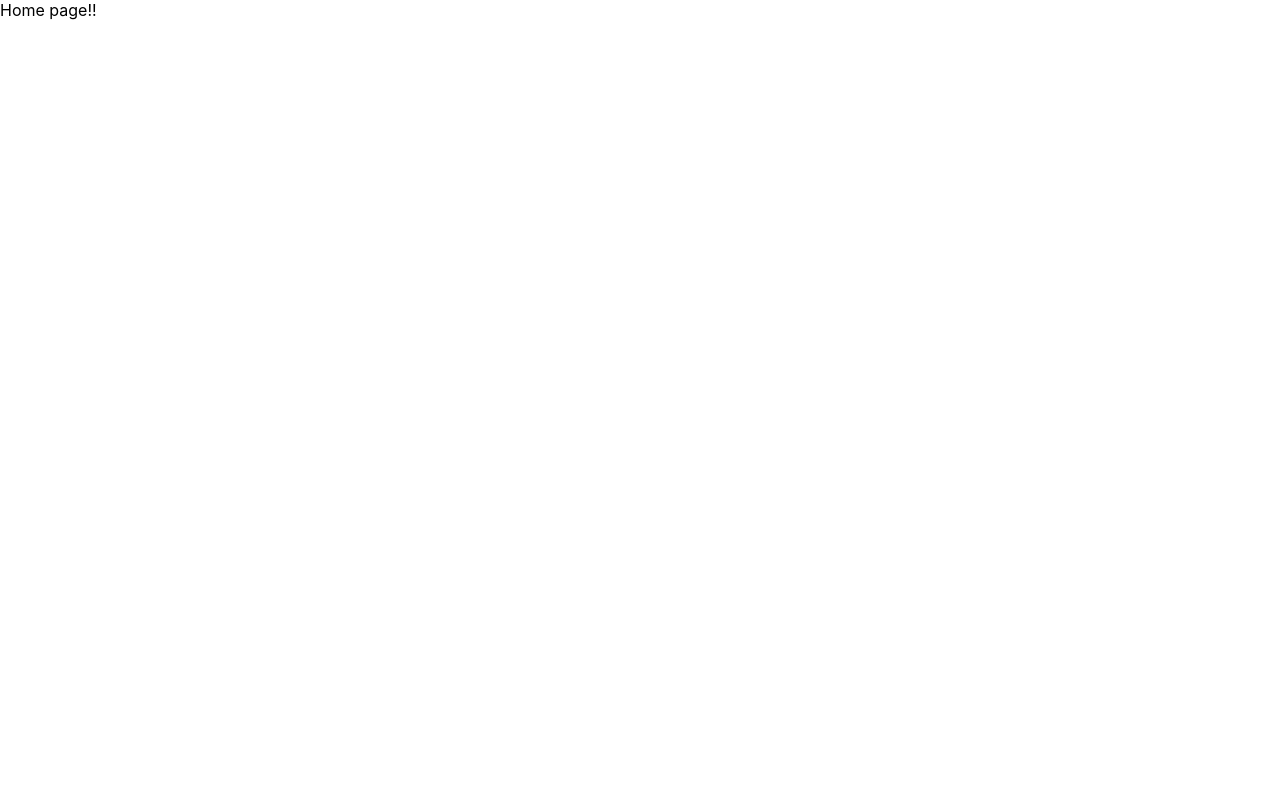
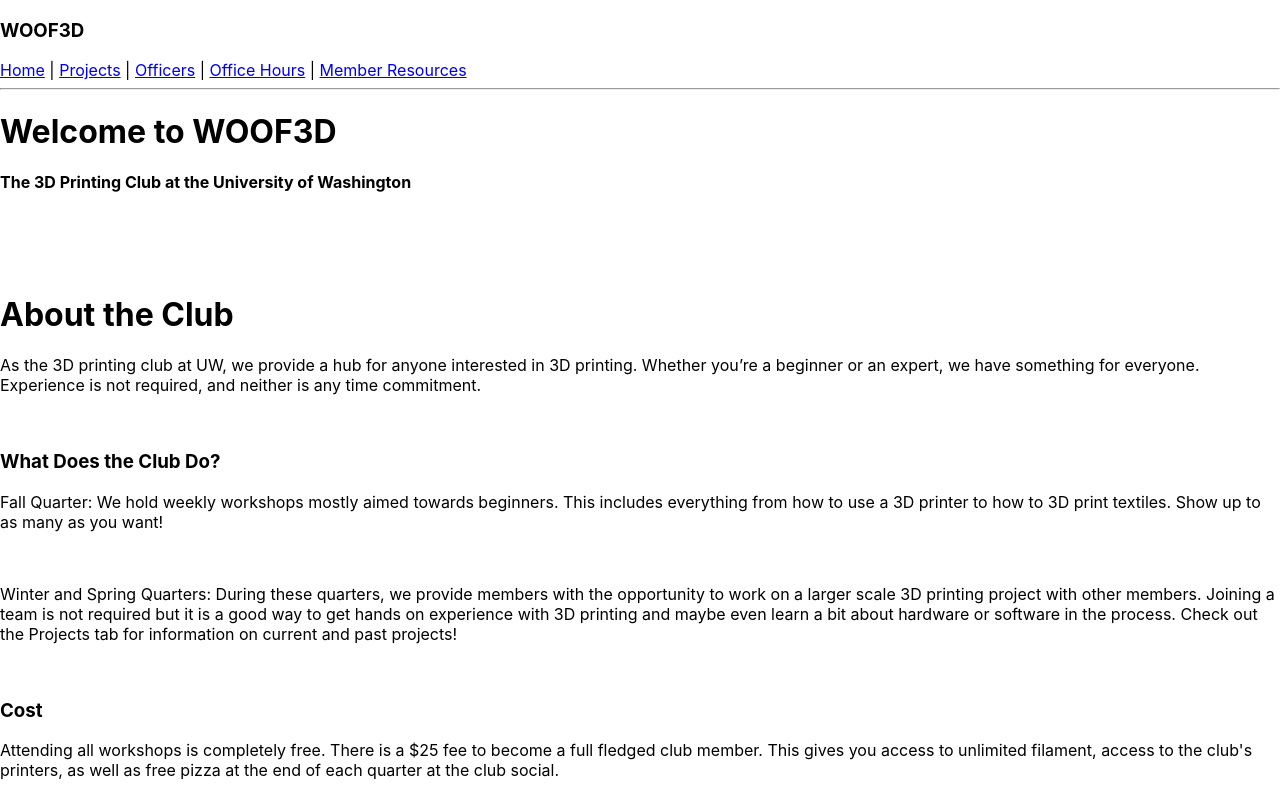
Before and after one commit to woof3dUW/WOOF3D-Website, a React (Create React App) app: page / in a window 1280 px wide. Shown: the top 800 px of the page. Built offline with nearby package versions, Linux system fonts and the light colour scheme.

Commit message:
Added pages with basic filler info and made a header that has links to each page

```diff
--- a/package.json
+++ b/package.json
@@ -8,6 +8,7 @@
     "@testing-library/user-event": "^13.5.0",
     "react": "^18.3.1",
     "react-dom": "^18.3.1",
+    "react-router-dom": "^6.23.1",
     "react-scripts": "^5.0.1",
     "web-vitals": "^2.1.4"
   },
--- a/src/App.js
+++ b/src/App.js
@@ -1,12 +1,11 @@
 import React from 'react';
-import HomePage from './HomePage.js';
+//import HomePage from './pages/HomePage.js';
 import './App.css';
+import { Routes } from './Routes.js';
 
 function App() {
   return (
-    <div>
-      <HomePage />
-    </div>
+    <Routes />
   );
 }
 
--- a/src/HomePage.js
+++ /dev/null
@@ -1,3 +0,0 @@
-export default function HomePage() {
-    return (<div>Home page!!</div>);
-}
--- /dev/null
+++ b/src/Routes.js
@@ -0,0 +1,22 @@
+import {BrowserRouter, Routes as Switch, Route } from 'react-router-dom';
+import { HomePage } from "./pages/HomePage";
+import { ProjectsPage } from "./pages/ProjectsPage";
+import { OfficersPage } from "./pages/OfficersPage";
+import { OfficeHoursPage } from "./pages/OfficeHoursPage";
+import { MemberResourcesPage } from "./pages/MemberResourcesPage";
+import { ErrorPage } from "./pages/ErrorPage";
+
+export const Routes = () => {
+    return (
+        <BrowserRouter>
+            <Switch>
+                <Route path="/" element={<HomePage/>}/>
+                <Route path="/projects" element={<ProjectsPage/>}/>
+                <Route path="/officers" element={<OfficersPage/>}/>
+                <Route path="/officehours" element={<OfficeHoursPage/>}/>
+                <Route path="/resources" element={<MemberResourcesPage/>}/>
+                <Route element={<ErrorPage/>}/>
+            </Switch>
+        </BrowserRouter>
+    );
+}
--- /dev/null
+++ b/src/components/Header.js
@@ -0,0 +1,19 @@
+import { Link } from "react-router-dom";
+
+export const Header = () => {
+    return (
+        <header>
+            <h3>WOOF3D</h3>
+            <Link to="/">Home</Link>
+            {" | "}
+            <Link to="/projects">Projects</Link>
+            {" | "}
+            <Link to="/officers">Officers</Link>
+            {" | "}
+            <Link to="/officehours">Office Hours</Link>
+            {" | "}
+            <Link to="/resources">Member Resources</Link>
+            <hr></hr>
+        </header>
+    )
+}
--- /dev/null
+++ b/src/pages/ErrorPage.js
@@ -0,0 +1,8 @@
+export const ErrorPage = () => {
+    return (
+        <div>
+            <h1>Error</h1>
+            <p>Looks like the page you're looking for does not exist</p>
+        </div>
+    );
+}
--- /dev/null
+++ b/src/pages/HomePage.js
@@ -0,0 +1,54 @@
+import { Header } from "../components/Header";
+
+export const HomePage = () => {
+      return (
+        <div>
+            <Header/>
+            <main>
+                <h1>Welcome to WOOF3D</h1>
+                <h4>The 3D Printing Club at the University of Washington</h4>
+                <br></br>
+                <br></br>
+                <br></br>
+                <h1>About the Club</h1>
+                <p>As the 3D printing club at UW, we provide a hub for anyone interested in 3D printing.
+                    Whether you’re a beginner or an expert, we have something for everyone. Experience is not required, and neither is any time commitment.
+                </p>
+                <br></br>
+                <h3>What Does the Club Do?</h3>
+                <p>Fall Quarter: We hold weekly workshops mostly aimed towards beginners. This includes everything from how to use a
+                    3D printer to how to 3D print textiles. Show up to as many as you want!
+                </p>
+                <br></br>
+                <p>Winter and Spring Quarters: During these quarters, we provide members with the opportunity to work on a larger
+                    scale 3D printing project with other members. Joining a team is not required but it is a good way to get hands on
+                    experience with 3D printing and maybe even learn a bit about hardware or software in the process.
+                    Check out the Projects tab for information on current and past projects!
+                </p>
+                <br></br>
+                <h3>Cost</h3>
+                <p>Attending all workshops is completely free. There is a $25 fee to become a full fledged club member.
+                    This gives you access to unlimited filament, access to the club's printers, as well as free pizza at the end of each quarter at the club social.
+                </p>
+                <br></br>
+                <br></br>
+                <br></br>
+                <br></br>
+                <br></br>
+                <br></br>
+                <br></br>
+                <br></br>
+                <br></br>
+                <br></br>
+                <br></br>
+                <br></br>
+                <br></br>
+                <br></br>
+                <br></br>
+                <br></br>
+                <br></br>
+                <p>Test</p>
+            </main>
+        </div>
+    );
+}
--- /dev/null
+++ b/src/pages/MemberResourcesPage.js
@@ -0,0 +1,11 @@
+import { Header } from "../components/Header";
+
+export const MemberResourcesPage = () => {
+    return (
+        <div>
+            <Header/>
+            <h1>Member Resources</h1>
+            <p>Here is the filament checkout and stuff...</p>
+        </div>
+    );
+}
--- /dev/null
+++ b/src/pages/OfficeHoursPage.js
@@ -0,0 +1,11 @@
+import { Header } from "../components/Header";
+
+export const OfficeHoursPage = () => {
+    return (
+        <div>
+            <Header/>
+            <h1>Office Hours</h1>
+            <p>Here are the office hours for each officer...</p>
+        </div>
+    );
+}
--- /dev/null
+++ b/src/pages/OfficersPage.js
@@ -0,0 +1,12 @@
+
+import { Header } from "../components/Header";
+
+export const OfficersPage = () => {
+    return (
+        <div>
+            <Header/>
+            <h1>Officers</h1>
+            <p>Here are our current club officers...</p>
+        </div>
+    );
+}
--- /dev/null
+++ b/src/pages/ProjectsPage.js
@@ -0,0 +1,12 @@
+
+import { Header } from "../components/Header";
+
+export const ProjectsPage = () => {
+    return (
+        <div>
+            <Header/>
+            <h1>Projects</h1>
+            <p>Here are some past projects...</p>
+        </div>
+    );
+}
```
Also changed, not shown: 1 other file (tests, documents, lock files or other folders).
